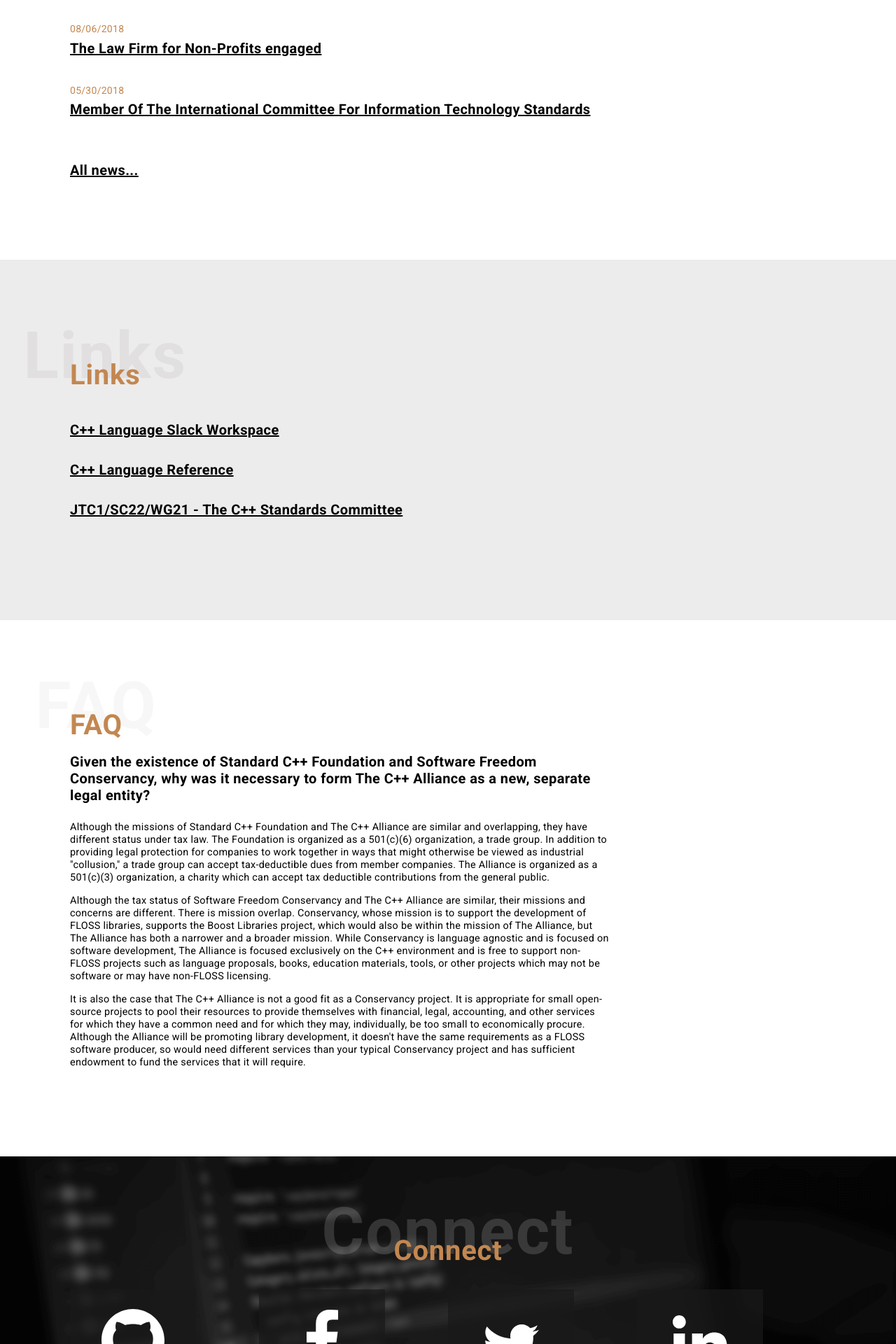
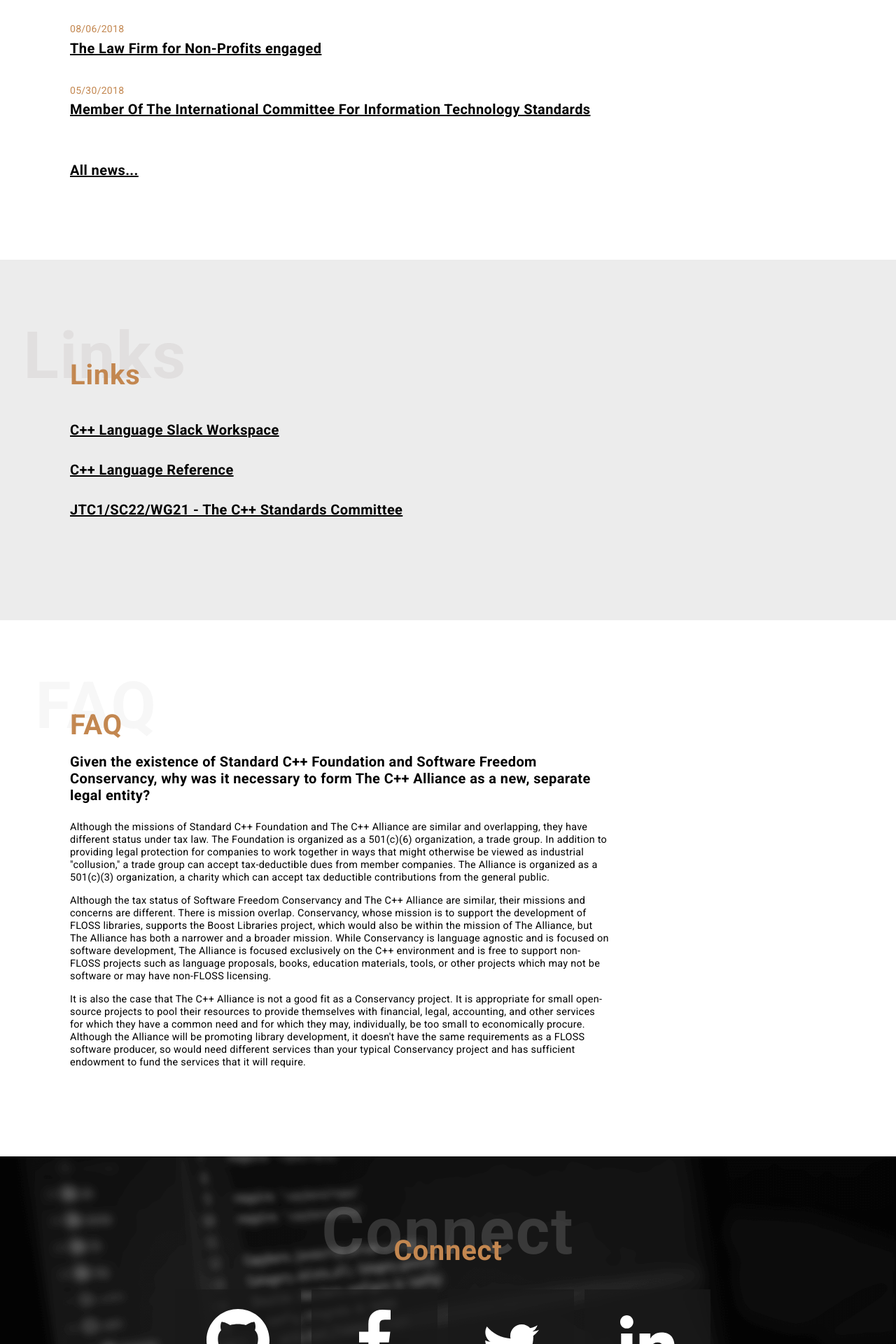
Before and after one commit to AlchemyInteractive/cpp-alliance, a Jekyll site: the page built from index.html, in a window 1280 px wide. Shown: the part 4480-6400 px from the top of the page at 70% size. Built offline with Jekyll 4.4.1, drawn with Linux system fonts in a browser that asks for light colours.

Commit message:
fixes alignments in footer

```diff
--- a/_sass/modules/footer.scss
+++ b/_sass/modules/footer.scss
@@ -31,6 +31,10 @@
     @include breakpoint($desktop-large) {
       font-size: 1rem; /* 12px */
     }
+  }
+
+  .footer-text {
+    text-align: center;
   }
 
   a {
@@ -79,8 +83,8 @@
     opacity: 0.15;
   }
 
-  .contact-content {
-    width: 280px;
+  .connect-content {
+    width: 270px;
     margin: 0 auto;
 
     @include breakpoint($desktop-small) {
```
